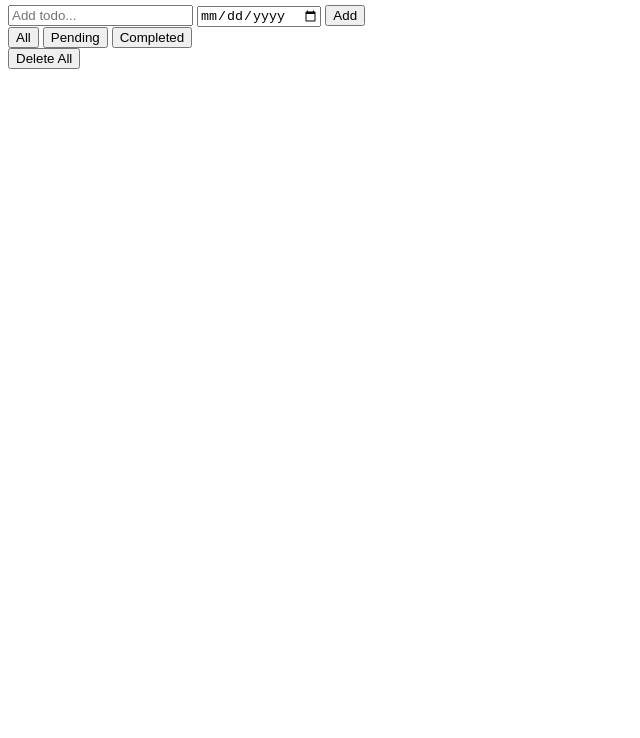
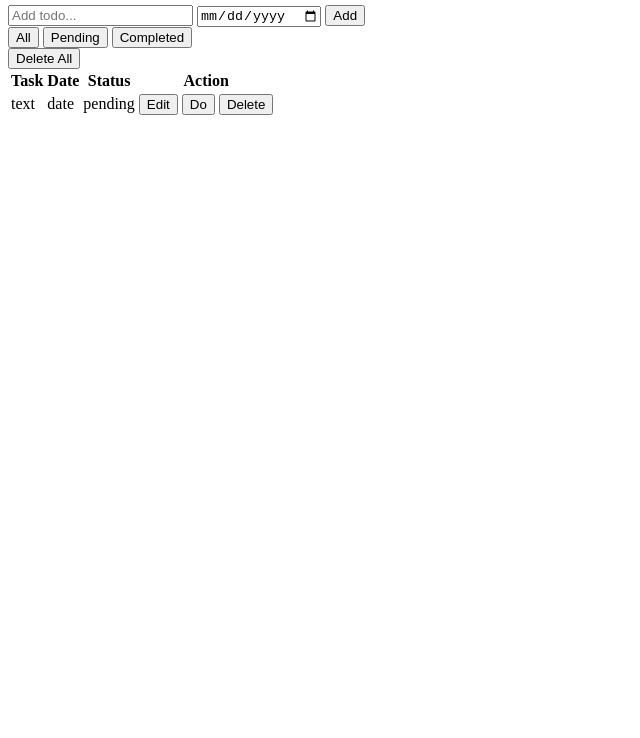
Before and after one commit to hosseinsoleimani/todo-app, a plain HTML site: page index.html in a window 1280 px wide. Shown: the part 62-800 px from the top of the page, without its empty margins (0-640 px from the left). Drawn offline with Linux system fonts and the light colour scheme.

Commit message:
html file completed

```diff
--- a/index.html
+++ b/index.html
@@ -23,6 +23,30 @@
         <button>Delete All</button>
       </div>
     </div>
+    <div class="table">
+      <table>
+        <thead>
+          <tr>
+            <th>Task</th>
+            <th>Date</th>
+            <th>Status</th>
+            <th>Action</th>
+          </tr>
+        </thead>
+        <tbody>
+          <tr>
+            <td>text</td>
+            <td>date</td>
+            <td>pending</td>
+            <td>
+              <button>Edit</button>
+              <button>Do</button>
+              <button>Delete</button>
+            </td>
+          </tr>
+        </tbody>
+      </table>
+    </div>
     <script src="./js/app.js"></script>
   </body>
 </html>
```
